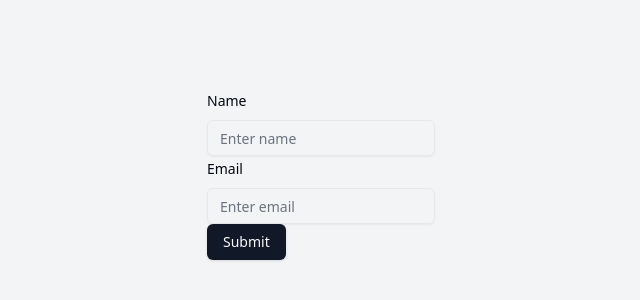
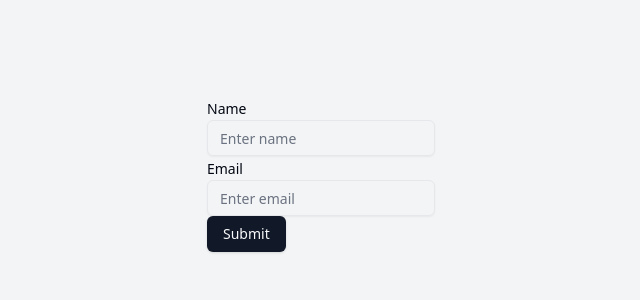
Before and after one commit to NdekoCode/react-query-demo, a Next.js app: page /users/new in a window 1280 px wide. Shown: the part 266-566 px from the top of the page, without its empty margins (319-959 px from the left). Built offline with nearby package versions, Linux system fonts and the light colour scheme.

Commit message:
chore: update to tailwindcss v4

```diff
--- a/components/ui/button.tsx
+++ b/components/ui/button.tsx
@@ -5,18 +5,18 @@ import { cva, type VariantProps } from "class-variance-authority"
 import { cn } from "~/lib/utils"
 
 const buttonVariants = cva(
-  "inline-flex items-center justify-center gap-2 whitespace-nowrap rounded-md text-sm font-medium transition-colors focus-visible:outline-none focus-visible:ring-1 focus-visible:ring-ring disabled:pointer-events-none disabled:opacity-50 [&_svg]:pointer-events-none [&_svg]:size-4 [&_svg]:shrink-0",
+  "inline-flex items-center justify-center gap-2 whitespace-nowrap rounded-md text-sm font-medium transition-colors focus-visible:outline-hidden focus-visible:ring-1 focus-visible:ring-ring disabled:pointer-events-none disabled:opacity-50 [&_svg]:pointer-events-none [&_svg]:size-4 [&_svg]:shrink-0",
   {
     variants: {
       variant: {
         default:
-          "bg-primary text-primary-foreground shadow hover:bg-primary/90",
+          "bg-primary text-primary-foreground shadow-sm hover:bg-primary/90",
         destructive:
-          "bg-destructive text-destructive-foreground shadow-sm hover:bg-destructive/90",
+          "bg-destructive text-destructive-foreground shadow-xs hover:bg-destructive/90",
         outline:
-          "border border-input bg-background shadow-sm hover:bg-accent hover:text-accent-foreground",
+          "border border-input bg-background shadow-xs hover:bg-accent hover:text-accent-foreground",
         secondary:
-          "bg-secondary text-secondary-foreground shadow-sm hover:bg-secondary/80",
+          "bg-secondary text-secondary-foreground shadow-xs hover:bg-secondary/80",
         ghost: "hover:bg-accent hover:text-accent-foreground",
         link: "text-primary underline-offset-4 hover:underline",
       },
--- a/components/ui/input.tsx
+++ b/components/ui/input.tsx
@@ -8,7 +8,7 @@ const Input = React.forwardRef<HTMLInputElement, React.ComponentProps<"input">>(
       <input
         type={type}
         className={cn(
-          "flex h-9 w-full rounded-md border border-input bg-transparent px-3 py-1 text-base shadow-sm transition-colors file:border-0 file:bg-transparent file:text-sm file:font-medium file:text-foreground placeholder:text-muted-foreground focus-visible:outline-none focus-visible:ring-1 focus-visible:ring-ring disabled:cursor-not-allowed disabled:opacity-50 md:text-sm",
+          "flex h-9 w-full rounded-md border border-input bg-transparent px-3 py-1 text-base shadow-xs transition-colors file:border-0 file:bg-transparent file:text-sm file:font-medium file:text-foreground placeholder:text-muted-foreground focus-visible:outline-hidden focus-visible:ring-1 focus-visible:ring-ring disabled:cursor-not-allowed disabled:opacity-50 md:text-sm",
           className
         )}
         ref={ref}
--- a/package.json
+++ b/package.json
@@ -32,9 +32,9 @@
     "zod": "^3.25.42"
   },
   "devDependencies": {
-    "autoprefixer": "^10.4.13",
+    "@tailwindcss/postcss": "^4.1.8",
     "postcss": "^8.4.21",
-    "tailwindcss": "^3.2.7"
+    "tailwindcss": "^4.1.8"
   },
   "pnpm": {
     "overrides": {
--- a/postcss.config.js
+++ b/postcss.config.js
@@ -1,6 +1,5 @@
 module.exports = {
   plugins: {
-    tailwindcss: {},
-    autoprefixer: {},
+    '@tailwindcss/postcss': {},
   },
 }
--- a/src/components/UserLine.tsx
+++ b/src/components/UserLine.tsx
@@ -9,7 +9,7 @@ export const UserLine = ({ user }: UserLineProps) => {
   return (
     <Link
       href={`/users/${user.id}`}
-      className="block w-fit p-6  rounded-lg shadow bg-gray-800 border-gray-700 hover:bg-gray-700"
+      className="block w-fit p-6  rounded-lg shadow-sm bg-gray-800 border-gray-700 hover:bg-gray-700"
     >
       <h5 className="text-2xl font-bold tracking-tight text-white">{user.name}</h5>
       <p className="text-gray-400">{user.email}</p>
--- a/styles/globals.css
+++ b/styles/globals.css
@@ -1,6 +1,77 @@
-@tailwind base;
-@tailwind components;
-@tailwind utilities;
+@import "tailwindcss";
+
+@plugin 'tailwindcss-animate';
+
+@custom-variant dark (&:is(.dark *));
+
+@theme {
+  --radius-lg: var(--radius);
+  --radius-md: calc(var(--radius) - 2px);
+  --radius-sm: calc(var(--radius) - 4px);
+
+  --color-background: hsl(var(--background));
+  --color-foreground: hsl(var(--foreground));
+
+  --color-card: hsl(var(--card));
+  --color-card-foreground: hsl(var(--card-foreground));
+
+  --color-popover: hsl(var(--popover));
+  --color-popover-foreground: hsl(var(--popover-foreground));
+
+  --color-primary: hsl(var(--primary));
+  --color-primary-foreground: hsl(var(--primary-foreground));
+
+  --color-secondary: hsl(var(--secondary));
+  --color-secondary-foreground: hsl(var(--secondary-foreground));
+
+  --color-muted: hsl(var(--muted));
+  --color-muted-foreground: hsl(var(--muted-foreground));
+
+  --color-accent: hsl(var(--accent));
+  --color-accent-foreground: hsl(var(--accent-foreground));
+
+  --color-destructive: hsl(var(--destructive));
+  --color-destructive-foreground: hsl(var(--destructive-foreground));
+
+  --color-border: hsl(var(--border));
+  --color-input: hsl(var(--input));
+  --color-ring: hsl(var(--ring));
+
+  --color-chart-1: hsl(var(--chart-1));
+  --color-chart-2: hsl(var(--chart-2));
+  --color-chart-3: hsl(var(--chart-3));
+  --color-chart-4: hsl(var(--chart-4));
+  --color-chart-5: hsl(var(--chart-5));
+}
+
+@utility container {
+  margin-inline: auto;
+  padding-inline: 2rem;
+  @media (width >= --theme(--breakpoint-sm)) {
+    max-width: none;
+  }
+  @media (width >= 1400px) {
+    max-width: 1400px;
+  }
+}
+
+/*
+  The default border color has changed to `currentcolor` in Tailwind CSS v4,
+  so we've added these compatibility styles to make sure everything still
+  looks the same as it did with Tailwind CSS v3.
+
+  If we ever want to remove these styles, we need to add an explicit border
+  color utility to any element that depends on these defaults.
+*/
+@layer base {
+  *,
+  ::after,
+  ::before,
+  ::backdrop,
+  ::file-selector-button {
+    border-color: var(--color-gray-200, currentcolor);
+  }
+}
 
 @layer base {
   :root {
--- a/tailwind.config.js
+++ /dev/null
@@ -1,71 +0,0 @@
-/** @type {import('tailwindcss').Config} */
-module.exports = {
-    darkMode: ["class"],
-    content: [
-    "./app/**/*.{js,ts,jsx,tsx}", // Note the addition of the `app` directory.
-    "./pages/**/*.{js,ts,jsx,tsx}",
-    "./components/**/*.{js,ts,jsx,tsx}",
-
-    // Or if using `src` directory:
-    "./src/**/*.{js,ts,jsx,tsx}",
-  ],
-  theme: {
-  	extend: {
-  		container: {
-  			center: true,
-  			padding: '2rem',
-  			screens: {
-  				'2xl': '1400px'
-  			}
-  		},
-  		borderRadius: {
-  			lg: 'var(--radius)',
-  			md: 'calc(var(--radius) - 2px)',
-  			sm: 'calc(var(--radius) - 4px)'
-  		},
-  		colors: {
-  			background: 'hsl(var(--background))',
-  			foreground: 'hsl(var(--foreground))',
-  			card: {
-  				DEFAULT: 'hsl(var(--card))',
-  				foreground: 'hsl(var(--card-foreground))'
-  			},
-  			popover: {
-  				DEFAULT: 'hsl(var(--popover))',
-  				foreground: 'hsl(var(--popover-foreground))'
-  			},
-  			primary: {
-  				DEFAULT: 'hsl(var(--primary))',
-  				foreground: 'hsl(var(--primary-foreground))'
-  			},
-  			secondary: {
-  				DEFAULT: 'hsl(var(--secondary))',
-  				foreground: 'hsl(var(--secondary-foreground))'
-  			},
-  			muted: {
-  				DEFAULT: 'hsl(var(--muted))',
-  				foreground: 'hsl(var(--muted-foreground))'
-  			},
-  			accent: {
-  				DEFAULT: 'hsl(var(--accent))',
-  				foreground: 'hsl(var(--accent-foreground))'
-  			},
-  			destructive: {
-  				DEFAULT: 'hsl(var(--destructive))',
-  				foreground: 'hsl(var(--destructive-foreground))'
-  			},
-  			border: 'hsl(var(--border))',
-  			input: 'hsl(var(--input))',
-  			ring: 'hsl(var(--ring))',
-  			chart: {
-  				'1': 'hsl(var(--chart-1))',
-  				'2': 'hsl(var(--chart-2))',
-  				'3': 'hsl(var(--chart-3))',
-  				'4': 'hsl(var(--chart-4))',
-  				'5': 'hsl(var(--chart-5))'
-  			}
-  		}
-  	}
-  },
-  plugins: [require("tailwindcss-animate")],
-};
```
Also changed, not shown: 1 other file (tests, documents, lock files or other folders).
